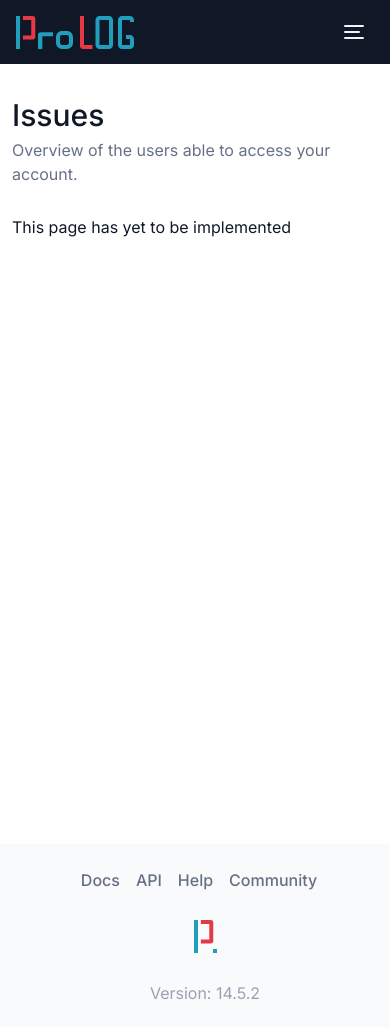
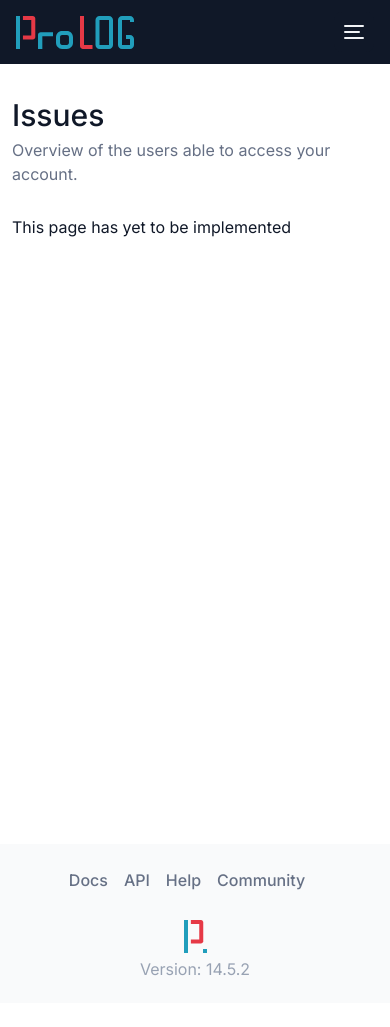
Before and after one commit to profydev/prolog-app-futurefounder, a Next.js app: page /dashboard/users in a window 390 px wide. After the commit the page ends 1003 px from the top, so only its background shows below. Built offline with nearby package versions, Linux system fonts and the light colour scheme.

Commit message:
fix linting issues: styles

```diff
--- a/features/layout/footer/footer.module.scss
+++ b/features/layout/footer/footer.module.scss
@@ -16,25 +16,19 @@
   align-items: center;
   flex-direction: row;
   justify-content: space-between;
-  padding-top: space.$s3;
-  padding-right: space.$s1;
-  padding-bottom: space.$s3;
-  padding-left: space.$s3;
+  padding: space.$s3 space.$s3 space.$s3 space.$s3;
   font-size: space.$s4;
 
   @media (max-width: 768px) {
     flex-direction: column;
     align-items: center;
-    padding-left: space.$s6;
-    padding-top: space.$s6;
-    padding-bottom: space.$s6;
-    padding-right: space.$s1;
+    padding: space.$s6 space.$s6 space.$s6 space.$s6;
     font-size: space.$s4;
   }
 }
 
 .footerText {
-  margin-left: space.$s4;
+  margin: space.$s0 space.$s0 space.$s0 space.$s4;
   color: color.$gray-400;
   text-align: left;
 
@@ -49,17 +43,17 @@
   display: flex;
   color: color.$gray-500;
   font: font.$text-md-medium;
-  margin-left: space.$s1;
+  margin: space.$s0 space.$s0 space.$s0 space.$s1;
   text-align: center;
 
   @media (max-width: 768px) {
     order: 1;
-    margin-bottom: space.$s0;
+    margin: space.$s0;
   }
 }
 
 .footerLink {
-  margin-right: space.$s4;
+  margin: space.$s0 space.$s4 space.$s0 space.$s0;
 }
 
 .footerLogoWrap {
@@ -72,8 +66,7 @@
   @media (max-width: 768px) {
     order: 2;
     text-align: center;
-    margin-top: space.$s6;
-    margin-bottom: space.$s6;
+    margin-top: space.$s6 space.$s0 space.$s6 space.$s0;
   }
 }
 
@@ -81,6 +74,6 @@
   margin-right: space.$s8;
 
   @media (max-width: 768px) {
-    margin-right: space.$s0;
+    margin: space.$s6 space.$s0 space.$s0 space.$s0;
   }
 }
--- a/features/layout/footer/index.ts
+++ b/features/layout/footer/index.ts
@@ -1 +1 @@
-export { Footer } from './footer';
+export { Footer } from "./footer";
```
